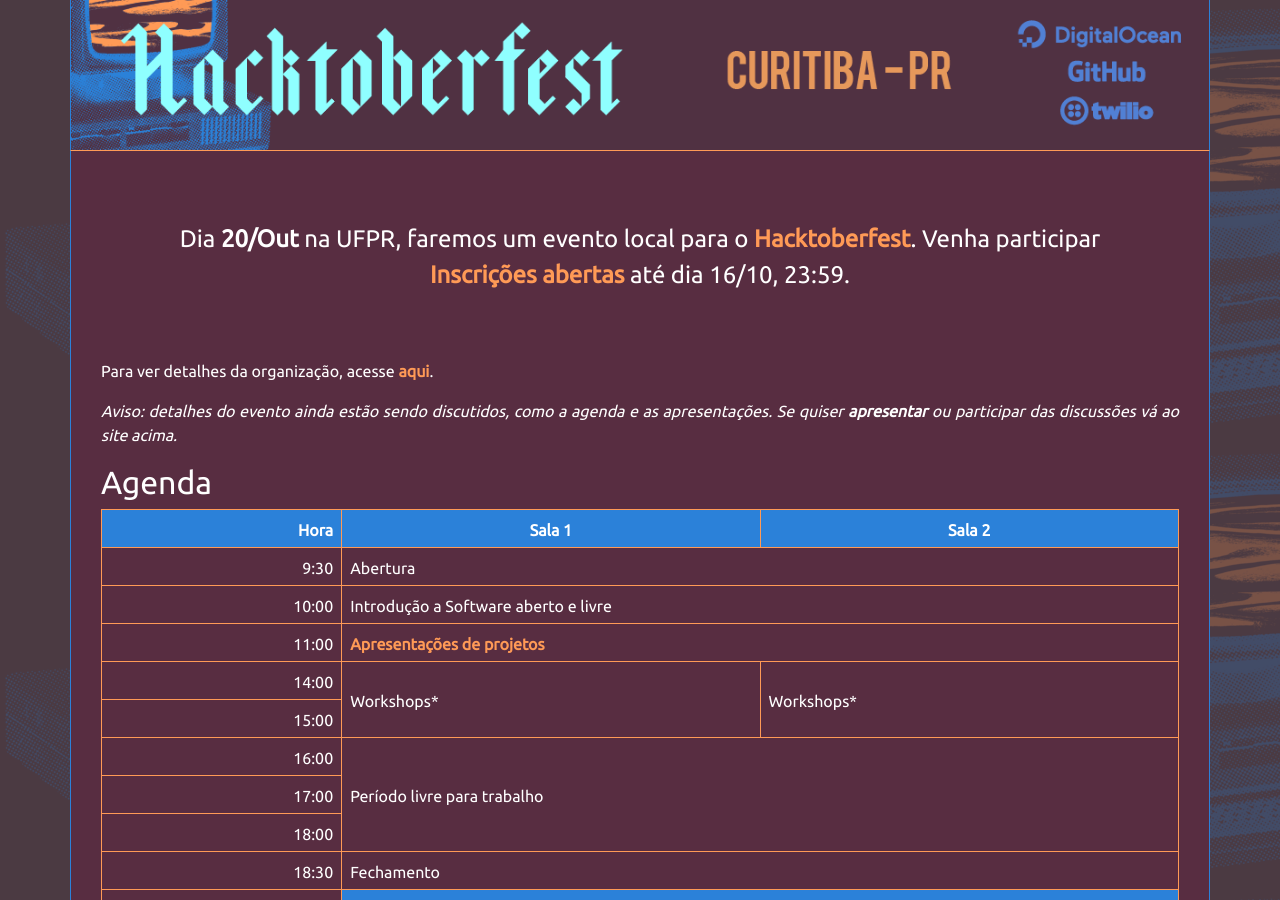
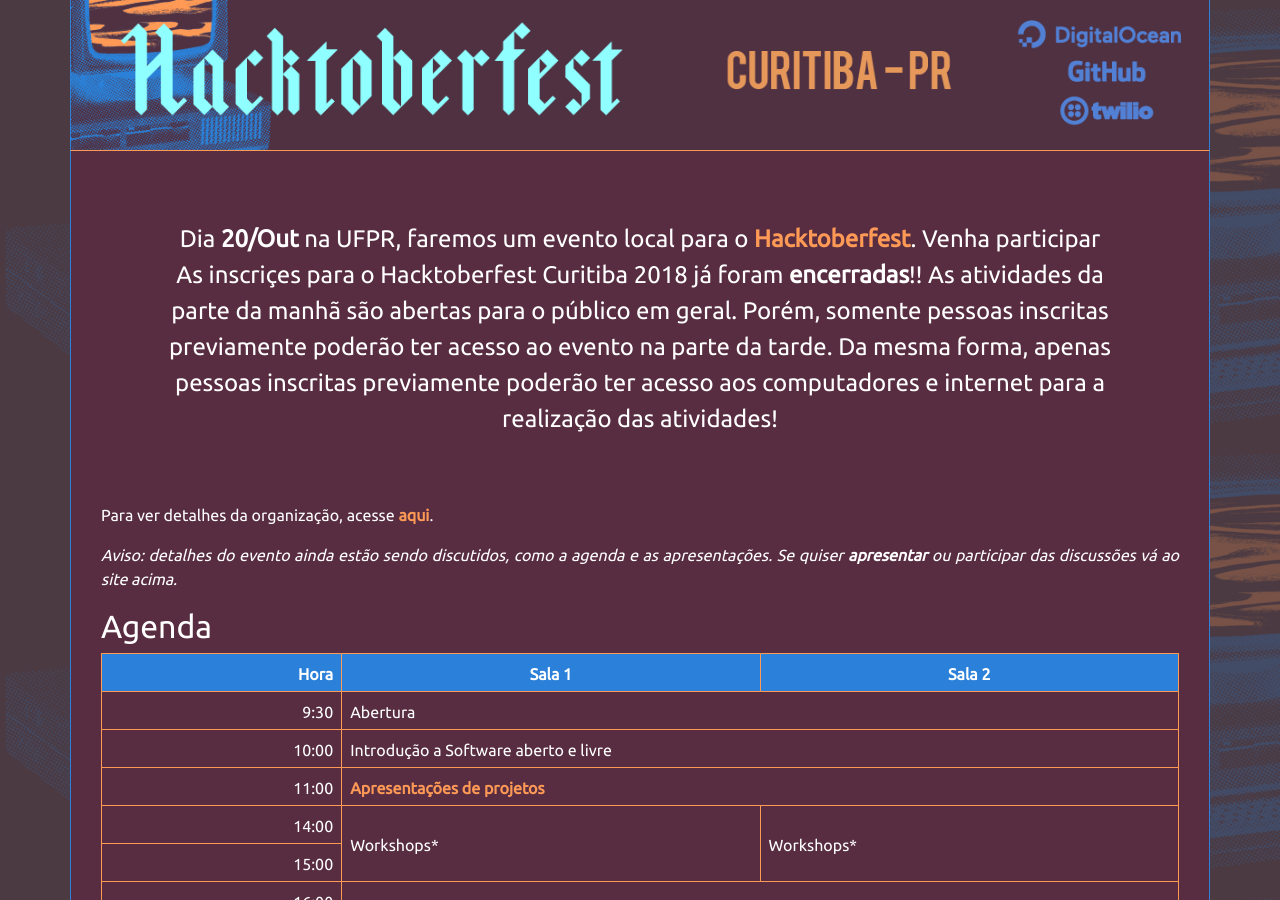
Before and after one commit to hacktoberfestcwb/2018, a Jekyll site: the page built from index.md, in a window 1280 px wide and 900 px high. Built offline with Jekyll 4.4.1, drawn with Linux system fonts in a browser that asks for light colours.

Commit message:
Update index
Adicionando informações sofre fechamento das inscrições e acesso ao local do evento.

```diff
--- a/index.md
+++ b/index.md
@@ -8,8 +8,10 @@ Dia <strong>20/Out</strong> na UFPR, faremos um evento local para o
 <a href="https://hacktoberfest.digitalocean.com/"> Hacktoberfest</a>.
 Venha participar<br>
 
-<a href="https://goo.gl/forms/J62F29jMm5Gpl85m2">Inscrições abertas</a>
-até dia 16/10, 23:59.
+As inscriçes para o Hacktoberfest Curitiba 2018 já foram <strong>encerradas</strong>!!
+
+As atividades da parte da manhã são abertas para o público em geral. Porém, somente pessoas inscritas previamente poderão ter acesso ao evento na parte da tarde.
+Da mesma forma, apenas pessoas inscritas previamente poderão ter acesso aos computadores e internet para a realização das atividades!
 </p>
 
 Para ver detalhes da organização, acesse
```
